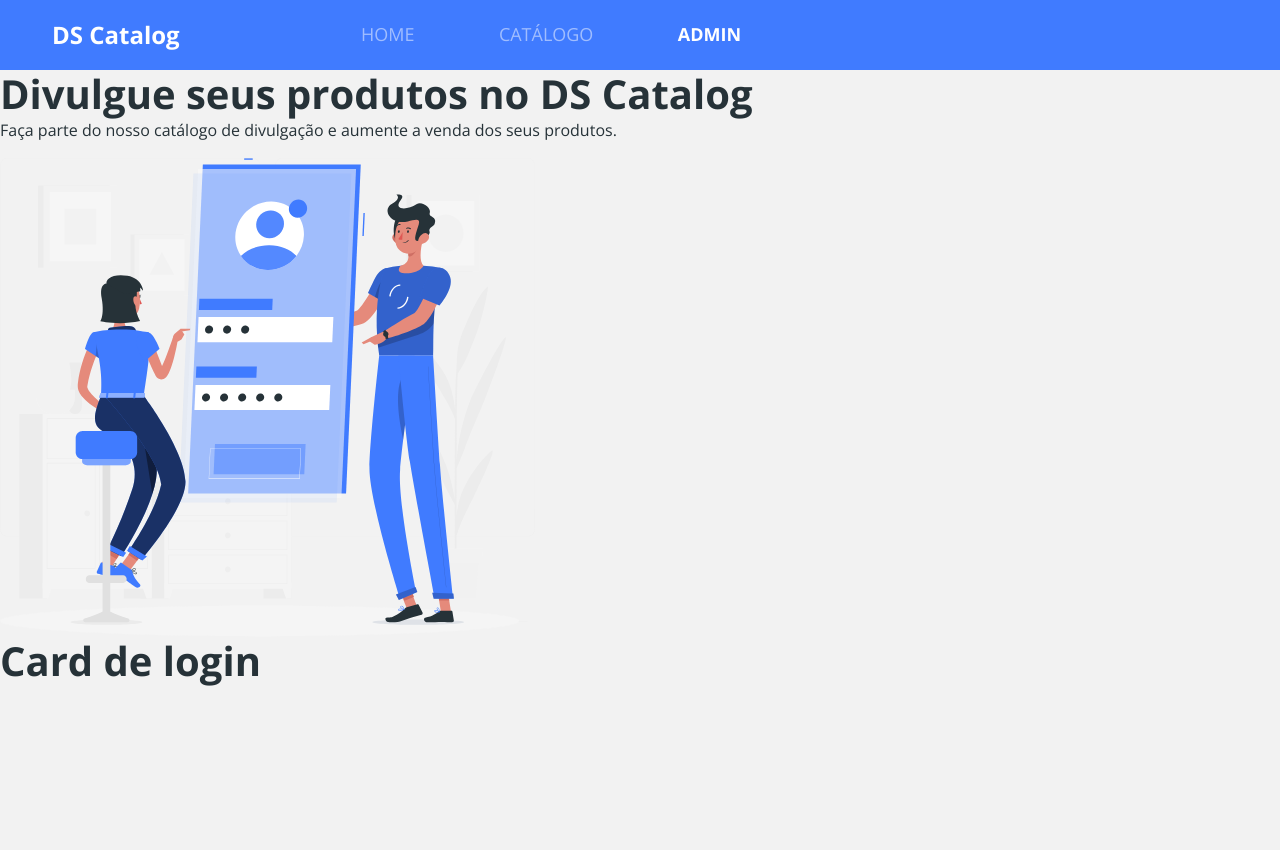
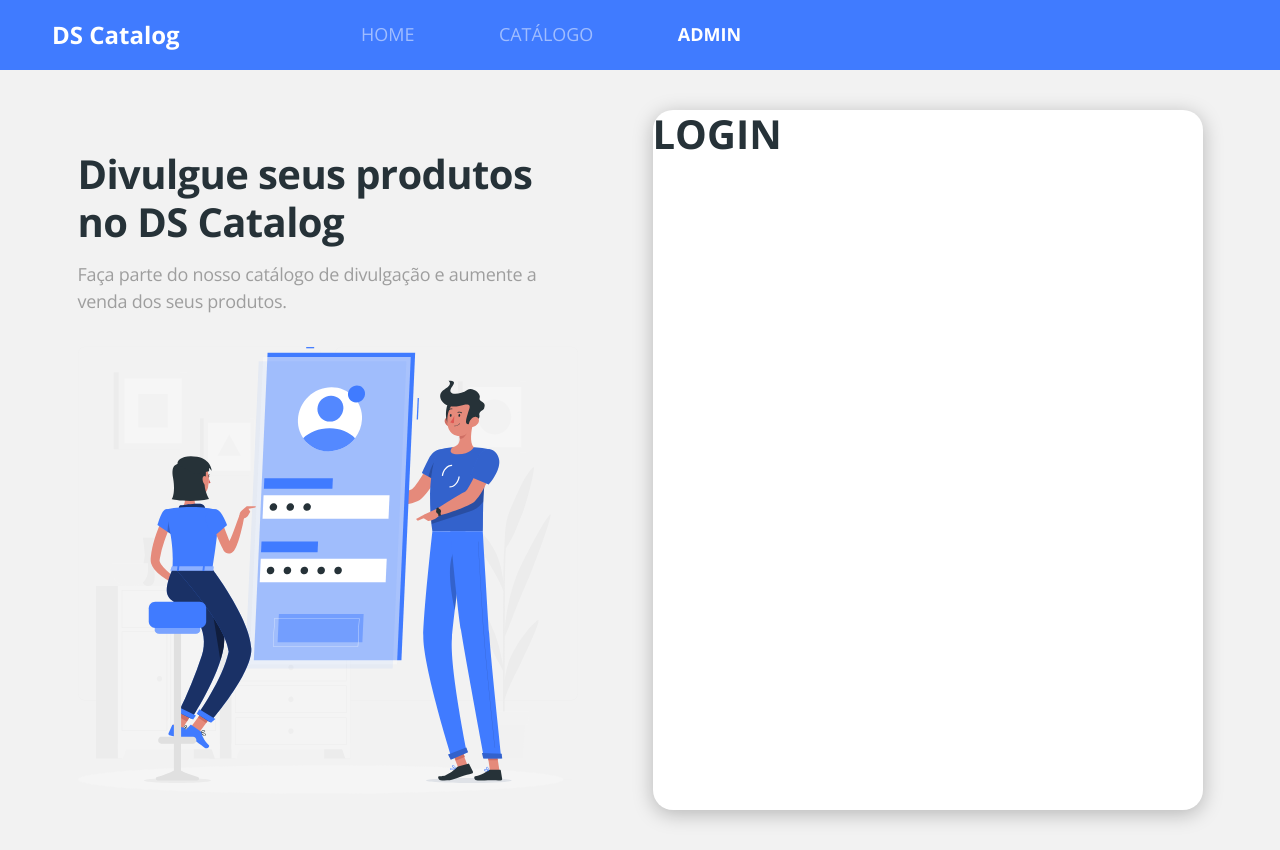
Before and after one commit to VanderleiBueno/aulacap8, a React (Create React App) app in the folder frontend/: page /admin/auth/login in a window 1280 px wide. Before the commit the page ends 800 px from the top, so only its background shows below. Built offline with nearby package versions, Linux system fonts and the light colour scheme; no server answers; the HTML template or start-up script is replaced by a standard one.

Commit message:
Banner Styling

```diff
--- a/frontend/src/pages/Admin/Auth/index.tsx
+++ b/frontend/src/pages/Admin/Auth/index.tsx
@@ -1,5 +1,7 @@
 import { ReactComponent as AuthImage } from 'assets/images/auth-image.svg';
 import { Route, Switch } from 'react-router-dom';
+
+import './styles.css';
 
 const Auth = () => {
 
@@ -13,7 +15,7 @@
             <div className="auth-form-container">
                 <Switch>
                     <Route path="/admin/auth/login">
-                        <h1>Card de login</h1>
+                        <h1>LOGIN</h1>
                     </Route>
                     <Route path="/admin/auth/signup">
                         <h1>Card de signup</h1>
--- /dev/null
+++ b/frontend/src/pages/Admin/Auth/styles.css
@@ -0,0 +1,67 @@
+.auth-container {
+  display: flex;
+  justify-content: space-around;
+  padding: 20px;
+}
+
+.auth-banner-container {
+  display: none;
+}
+
+.auth-form-container {
+  width: 100%;
+  background: #ffffff;
+  box-shadow: 0px 4px 20px rgba(0, 0, 0, 0.25);
+  border-radius: 20px;
+}
+
+@media (min-width: 576px) {
+  .auth-form-container {
+    width: 480px;
+  }
+}
+
+@media (min-width: 768px) {
+  .auth-form-container {
+    width: 550px;
+  }
+}
+
+@media (min-width: 1200px) {
+  .auth-container {
+    padding: 40px;
+  }
+  .auth-banner-container {
+    display: flex;
+    flex-direction: column;
+    margin-top: 40px;
+    width: 500px;
+  }
+  .auth-banner-container h1 {
+    font-size: 40px;
+    letter-spacing: -0.015em;
+    color: #263238;
+    margin-bottom: 15px;
+  }
+  .auth-banner-container p {
+    font-size: 18px;
+    letter-spacing: -0.015em;
+    color: #9e9e9e;
+  }
+  .auth-banner-container svg {
+    width: 100%;
+  }
+}
+
+@media (min-width: 1400px) {
+  .auth-banner-container {
+    width: 650px;
+  }
+  .auth-banner-container h1 {
+    font-size: 55px;
+    margin-bottom: 25px;
+  }
+  .auth-banner-container p {
+    font-size: 24px;
+  }
+}
```
